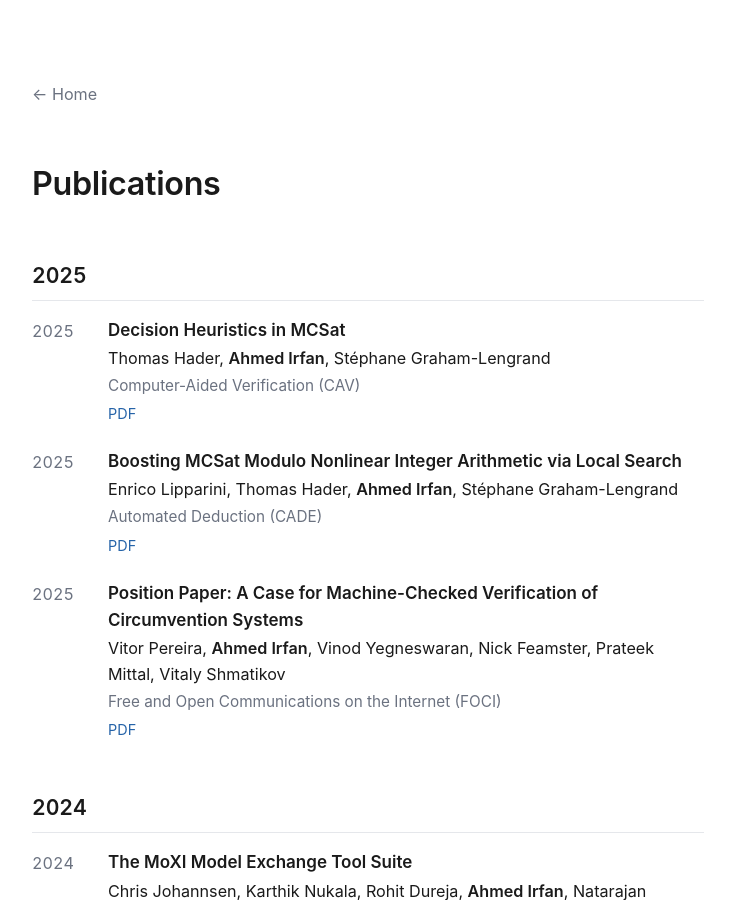
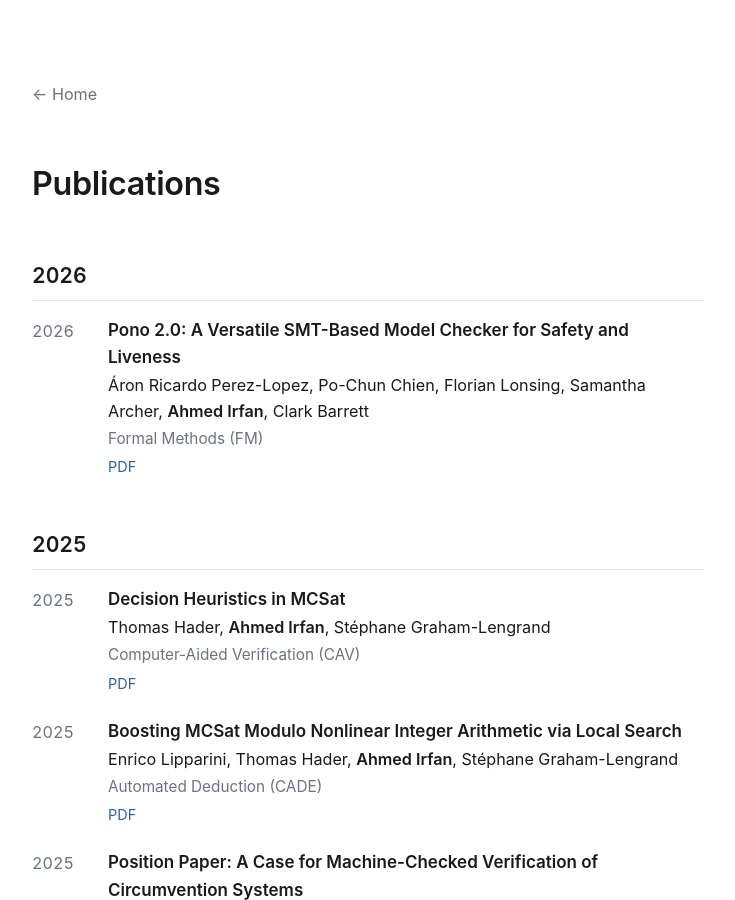
Before and after one commit to ahmed-irfan/ahmed-irfan.github.io, a Jekyll site: the page built from publications.md, in a window 1280 px wide and 900 px high. Shown: the whole window, without its empty margins (272-1007 px from the left). Built offline with Jekyll 4.4.1, drawn with Linux system fonts in a browser that asks for light colours.

Commit message:
Add Pono 2.0 paper (FM 2026)
Co-Authored-By: Claude Sonnet 4.6 <noreply@anthropic.com>

```diff
--- a/_data/publications.yml
+++ b/_data/publications.yml
@@ -6,6 +6,13 @@
 #   venue    : string (conference / journal / workshop)
 #   selected : true to feature on the homepage
 #   links    : list of { label, url }
+
+- year: 2026
+  title: "Pono 2.0: A Versatile SMT-Based Model Checker for Safety and Liveness"
+  authors: ["Áron Ricardo Perez-Lopez", "Po-Chun Chien", "Florian Lonsing", "Samantha Archer", "Ahmed Irfan", "Clark Barrett"]
+  venue: "Formal Methods (FM)"
+  links:
+    - { label: PDF, url: papers/fm26.pdf }
 
 - year: 2025
   title: "Decision Heuristics in MCSat"
```
Also changed, not shown: 1 other file.
